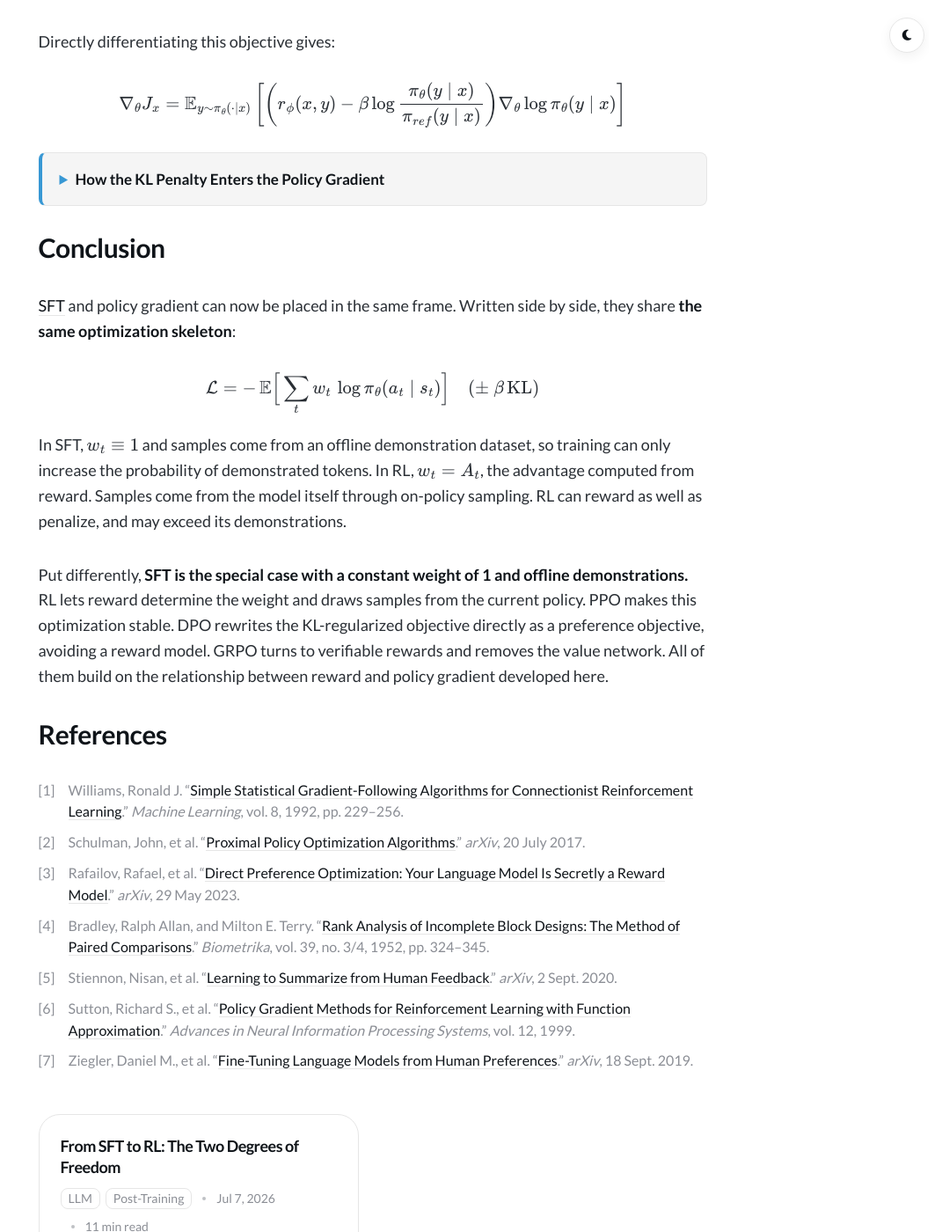
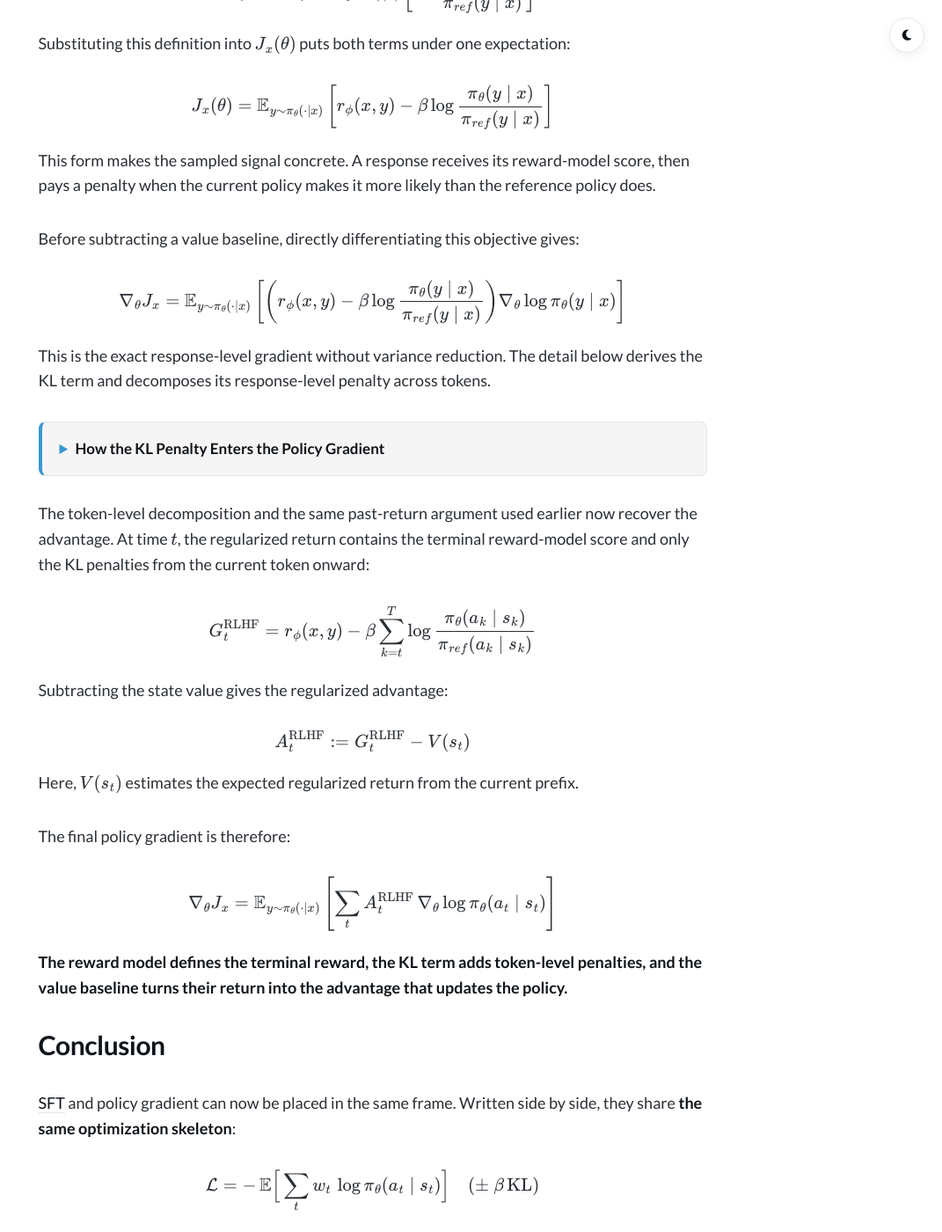
Before and after one commit to shawnyin128/shawnyin128.github.io, a Jekyll site: the page built from _posts/2026-07-17-llm-post-training-first-principles-ep2-pg.md, in a window 1280 px wide and 1400 px high, scrolled down 7437 px. Shown: the whole window at 88% size, without its empty margins (209-1280 px from the left). Built offline with Jekyll 4.4.1, drawn with Linux system fonts in a browser that asks for light colours; a style sheet for code colours, icons or effects is not loaded; some of the changed text lies outside the part shown.

Commit message:
Connect reward advantage and KL gradients

```diff
--- a/_posts/2026-07-17-llm-post-training-first-principles-ep2-pg.md
+++ b/_posts/2026-07-17-llm-post-training-first-principles-ep2-pg.md
@@ -234,22 +234,30 @@
 
 ## Putting Reward into Policy Gradient
 
-<p class="section-description">Policy gradient only requires one scalar reward per trajectory. The source of that reward determines what the policy optimizes and where it can fail.</p>
+<p class="section-description">The reward model supplies the terminal reward. The return and value baseline then turn that reward into the advantage used by policy gradient.</p>
 
 Policy gradient does not prescribe where reward comes from. For verifiable tasks, use the checker's 0/1 output directly as $R$. For open-ended tasks, substitute the reward-model score $r_\phi(x,y)$ for $R$ and follow the same policy gradient.
 
 From here on, fix a prompt $x$ and let $y=(a_1,\ldots,a_T)$ denote the complete sampled response. In the MDP notation above, $y$ is the generated part of the trajectory $\tau$. **Because an LLM transition only appends each new token to the prefix, $y$ and $\tau$ are equivalent once $x$ is fixed.**
 
-Substituting $R=r_\phi(x,y)$ into the token-level policy gradient gives:
+For this terminal-only reward, the return from every time step is $G_t=r_\phi(x,y)$. Subtracting the state baseline gives:
+
+$$
+A_t^{\mathrm{RM}}:=r_\phi(x,y)-V(s_t)
+$$
+
+The policy gradient therefore uses:
 
 $$
 \nabla_\theta J_x
 =\mathbb{E}_{y\sim\pi_\theta(\cdot\mid x)}
 \left[
-r_\phi(x,y)
-\sum_t\nabla_\theta\log\pi_\theta(a_t\mid s_t)
+\sum_t A_t^{\mathrm{RM}}\,
+\nabla_\theta\log\pi_\theta(a_t\mid s_t)
 \right]
 $$
+
+**Reward and advantage are not competing choices: the reward defines the return, and subtracting the baseline turns that return into the advantage.**
 
 After fitting $r_\phi$, it is typically held fixed while a separate policy is optimized against it. The policy no longer sees human judgments. **It is rewarded only for a higher reward-model score.**
 
@@ -295,7 +303,7 @@
 
 This form makes the sampled signal concrete. A response receives its reward-model score, then pays a penalty when the current policy makes it more likely than the reference policy does.
 
-Directly differentiating this objective gives:
+Before subtracting a value baseline, directly differentiating this objective gives:
 
 $$
 \nabla_\theta J_x
@@ -308,6 +316,8 @@
 \nabla_\theta\log\pi_\theta(y\mid x)
 \right]
 $$
+
+This is the exact response-level gradient without variance reduction. The detail below derives the KL term and decomposes its response-level penalty across tokens.
 
 <details class="math-note" markdown="1">
 <summary><b>How the KL Penalty Enters the Policy Gradient</b></summary>
@@ -339,7 +349,24 @@
 \end{aligned}
 $$
 
-The reference policy is frozen, so the derivative inside the second sum is simply $\nabla_\theta\log\pi_\theta(y\mid x)$.
+The log-ratio is a difference of two log-probabilities. The reference policy is frozen, so its derivative with respect to $\theta$ is zero:
+
+$$
+\begin{aligned}
+\nabla_\theta
+\log\frac{\pi_\theta(y\mid x)}{\pi_{ref}(y\mid x)}
+&=\nabla_\theta
+\left[
+\log\pi_\theta(y\mid x)
+-\log\pi_{ref}(y\mid x)
+\right]
+\\
+&=\nabla_\theta\log\pi_\theta(y\mid x)
+-0
+\\
+&=\nabla_\theta\log\pi_\theta(y\mid x)
+\end{aligned}
+$$
 
 ③ **The second sum is zero.** Using $\pi_\theta\nabla_\theta\log\pi_\theta=\nabla_\theta\pi_\theta$, it becomes the gradient of the total probability assigned to all responses:
 
@@ -444,6 +471,37 @@
 
 </details>
 
+The token-level decomposition and the same past-return argument used earlier now recover the advantage. At time $t$, the regularized return contains the terminal reward-model score and only the KL penalties from the current token onward:
+
+$$
+G_t^{\mathrm{RLHF}}
+=r_\phi(x,y)
+-\beta\sum_{k=t}^{T}
+\log\frac{\pi_\theta(a_k\mid s_k)}
+{\pi_{ref}(a_k\mid s_k)}
+$$
+
+Subtracting the state value gives the regularized advantage:
+
+$$
+A_t^{\mathrm{RLHF}}:=G_t^{\mathrm{RLHF}}-V(s_t)
+$$
+
+Here, $V(s_t)$ estimates the expected regularized return from the current prefix.
+
+The final policy gradient is therefore:
+
+$$
+\nabla_\theta J_x
+=\mathbb{E}_{y\sim\pi_\theta(\cdot\mid x)}
+\left[
+\sum_t A_t^{\mathrm{RLHF}}\,
+\nabla_\theta\log\pi_\theta(a_t\mid s_t)
+\right]
+$$
+
+**The reward model defines the terminal reward, the KL term adds token-level penalties, and the value baseline turns their return into the advantage that updates the policy.**
+
 ## Conclusion
 
 [SFT](https://shawnyin128.github.io/blogs/post-training-from-first-principles-sft) and policy gradient can now be placed in the same frame. Written side by side, they share **the same optimization skeleton**:
```
Also changed, not shown: 7 other files.
